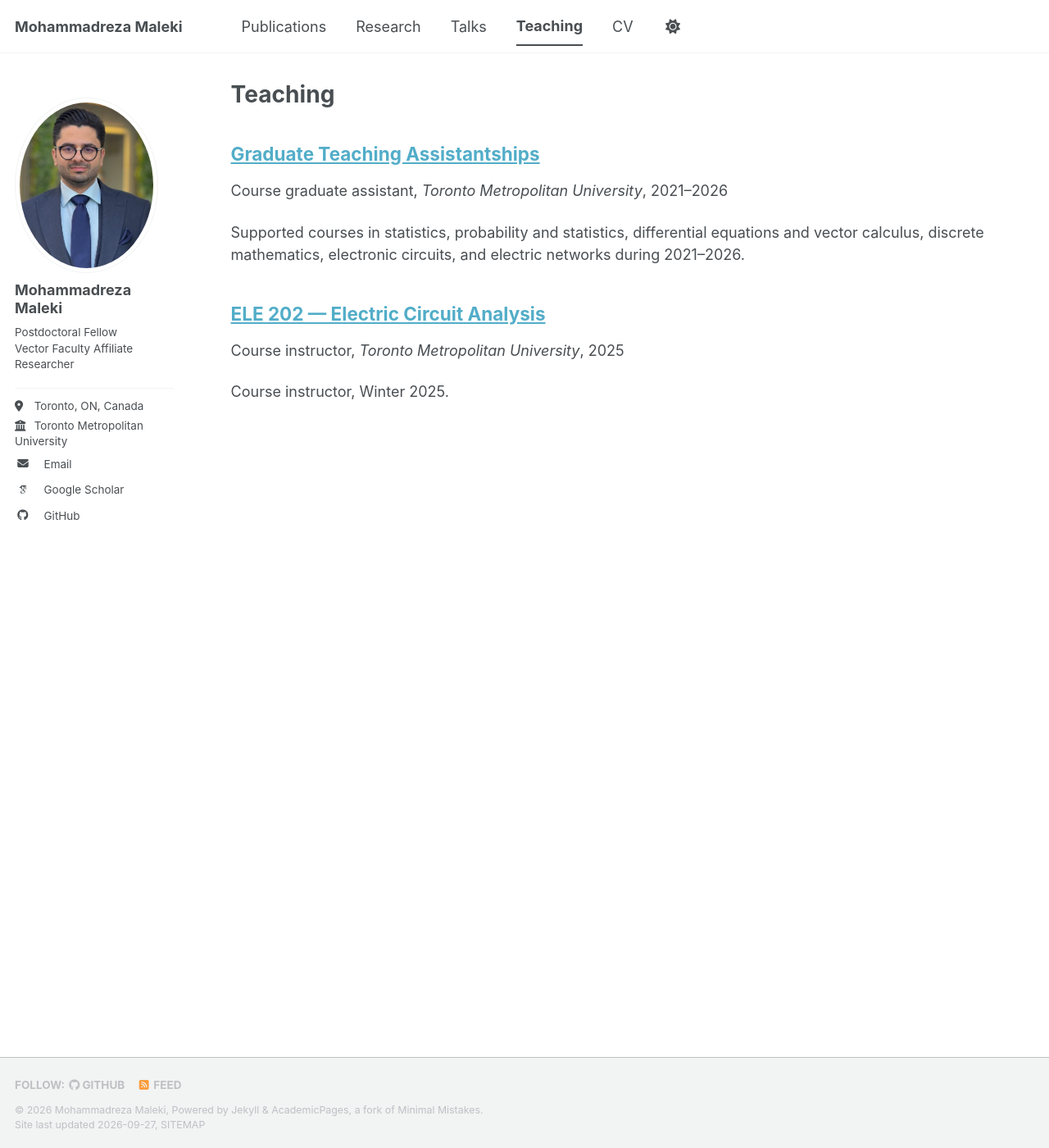
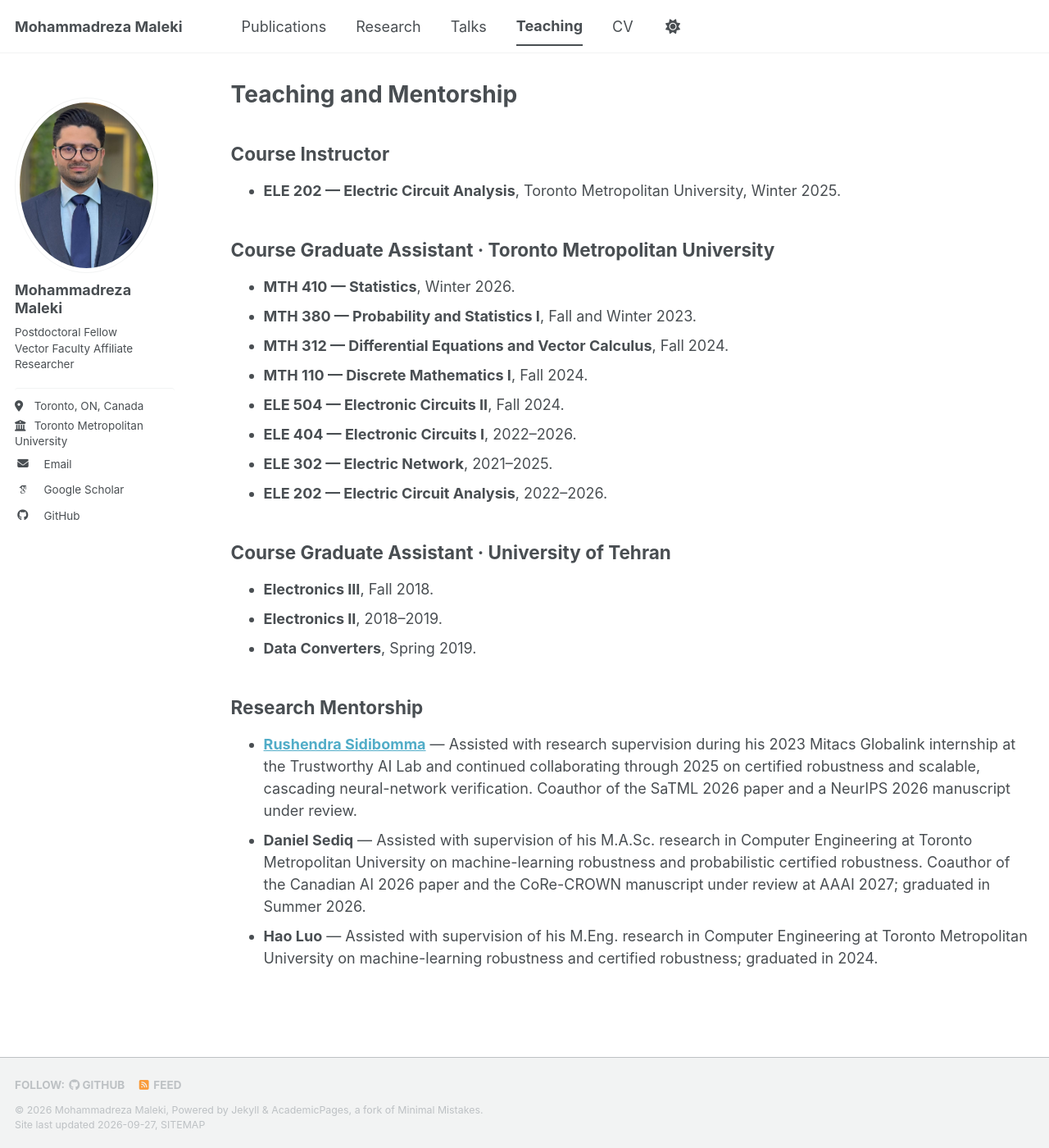
Before and after one commit to Mrezamaleki/mrezamaleki.github.io, a Jekyll site: the page built from _pages/teaching.html, in a window 1280 px wide and 1400 px high. Shown: the whole window at 82% size. Built offline with Jekyll 4.4.1, drawn with Linux system fonts in a browser that asks for light colours; some web fonts are replaced; a script bundle is joined from its source files by our own code; library files that are not in the unit come from our copies.

Commit message:
Expand teaching and mentorship record

```diff
--- a/_pages/teaching.html
+++ b/_pages/teaching.html
@@ -1,12 +1,37 @@
 ---
 layout: archive
-title: "Teaching"
+title: "Teaching and Mentorship"
 permalink: /teaching/
 author_profile: true
 ---
 
-{% include base_path %}
+<h2>Course Instructor</h2>
+<ul>
+  <li><strong>ELE 202 — Electric Circuit Analysis</strong>, Toronto Metropolitan University, Winter 2025.</li>
+</ul>
 
-{% for post in site.teaching reversed %}
-  {% include archive-single.html %}
-{% endfor %}
+<h2>Course Graduate Assistant · Toronto Metropolitan University</h2>
+<ul>
+  <li><strong>MTH 410 — Statistics</strong>, Winter 2026.</li>
+  <li><strong>MTH 380 — Probability and Statistics I</strong>, Fall and Winter 2023.</li>
+  <li><strong>MTH 312 — Differential Equations and Vector Calculus</strong>, Fall 2024.</li>
+  <li><strong>MTH 110 — Discrete Mathematics I</strong>, Fall 2024.</li>
+  <li><strong>ELE 504 — Electronic Circuits II</strong>, Fall 2024.</li>
+  <li><strong>ELE 404 — Electronic Circuits I</strong>, 2022–2026.</li>
+  <li><strong>ELE 302 — Electric Network</strong>, 2021–2025.</li>
+  <li><strong>ELE 202 — Electric Circuit Analysis</strong>, 2022–2026.</li>
+</ul>
+
+<h2>Course Graduate Assistant · University of Tehran</h2>
+<ul>
+  <li><strong>Electronics III</strong>, Fall 2018.</li>
+  <li><strong>Electronics II</strong>, 2018–2019.</li>
+  <li><strong>Data Converters</strong>, Spring 2019.</li>
+</ul>
+
+<h2>Research Mentorship</h2>
+<ul>
+  <li><strong><a href="https://rushendra10.github.io/">Rushendra Sidibomma</a></strong> — Assisted with research supervision during his 2023 Mitacs Globalink internship at the Trustworthy AI Lab and continued collaborating through 2025 on certified robustness and scalable, cascading neural-network verification. Coauthor of the SaTML 2026 paper and a NeurIPS 2026 manuscript under review.</li>
+  <li><strong>Daniel Sediq</strong> — Assisted with supervision of his M.A.Sc. research in Computer Engineering at Toronto Metropolitan University on machine-learning robustness and probabilistic certified robustness. Coauthor of the Canadian AI 2026 paper and the CoRe-CROWN manuscript under review at AAAI 2027; graduated in Summer 2026.</li>
+  <li><strong>Hao Luo</strong> — Assisted with supervision of his M.Eng. research in Computer Engineering at Toronto Metropolitan University on machine-learning robustness and certified robustness; graduated in 2024.</li>
+</ul>
```
